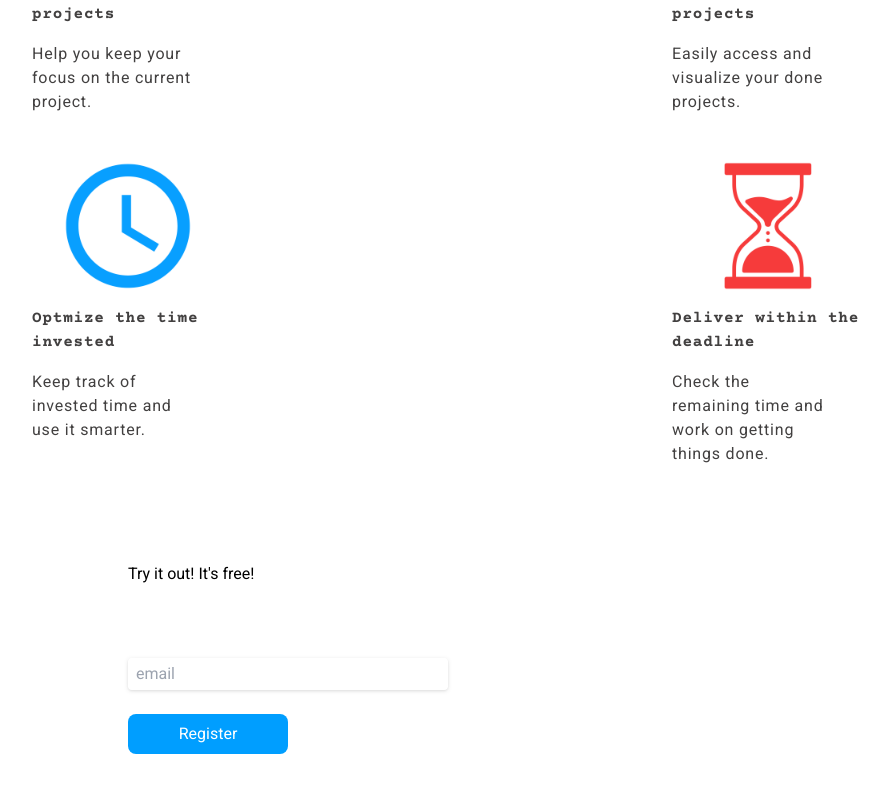
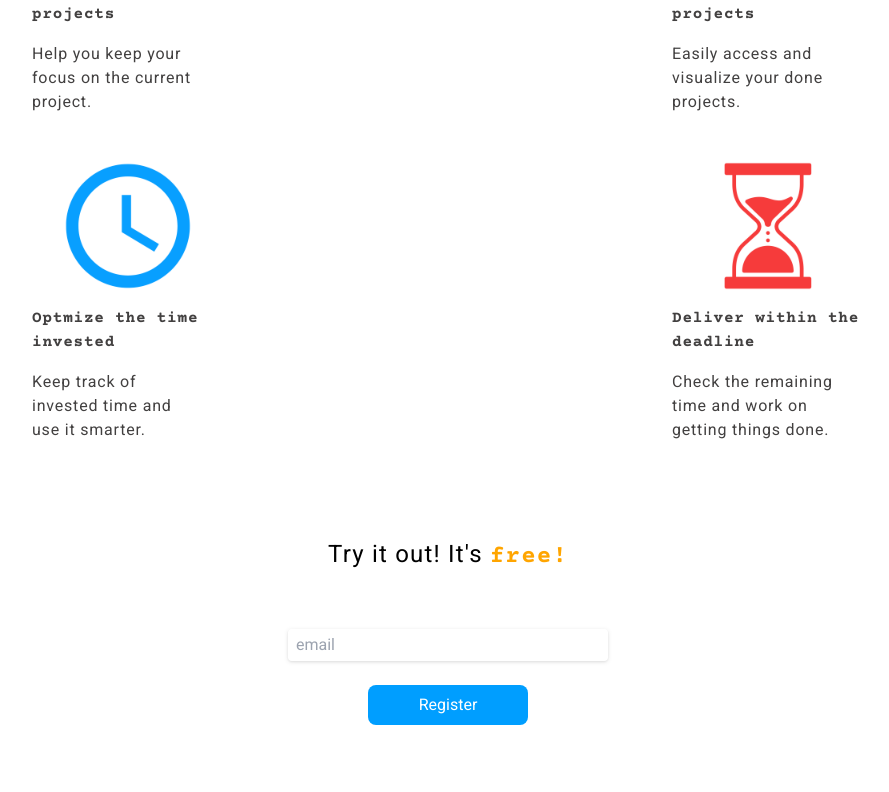
Before and after one commit to edukaki/devlist, a React (Create React App) app: page / in a window 1280 px wide. Shown: the part 1046-1838 px from the top of the page, without its empty margins (192-1081 px from the left). Built offline with nearby package versions, Linux system fonts and the light colour scheme; no server answers.

Commit message:
feat(home): adjust width and position of call to action

```diff
--- a/src/pages/Home/index.jsx
+++ b/src/pages/Home/index.jsx
@@ -49,15 +49,15 @@ const Home = () => {
                     <div className="flex flex-col">
                         <img className="w-40 place-self-center" src={remainingTimeIcon} alt="remaining time"/>
                         <h3 className="w-48 text-center pb-4 font-courier font-semibold tracking-wider md:text-left">Deliver within the deadline</h3>
-                        <p className="w-48 text-center md:text-left tracking-wider lg:w-40">Check the remaining time and work on getting things done.</p>
+                        <p className="w-48 text-center md:text-left tracking-wider lg:w-42">Check the remaining time and work on getting things done.</p>
                     </div>
                 </div>
             </section>
 
-            <section className="my-24 flex flex-col w-6/12 space-y-6 text-center m-auto font-roboto md:text-left">
-                <h2 className="mb-12">Try it out! It's <span>free!</span></h2>
-                <input className="drop-shadow rounded w-8/12 place-self-center py-1 px-2 md:place-self-start lg:w-6/12" type="email" placeholder="email"></input>
-                <button className="bg-blue rounded-lg w-auto place-self-center py-2 px-3 text-white md:place-self-start lg:w-3/12" type="button">Register</button>
+            <section className="my-24 flex flex-col w-6/12 space-y-6 items-center m-auto font-roboto md:text-left">
+                <h2 className="mb-8 text-2xl tracking-wider">Try it out! It's <span className="font-courier text-orange font-semibold">free!</span></h2>
+                <input className="drop-shadow rounded w-8/12 place-self-center m-auto py-1 px-2 lg:w-6/12" type="email" placeholder="email"></input>
+                <button className="bg-blue rounded-lg w-auto place-self-center m-auto py-2 px-3 text-white lg:w-3/12" type="button">Register</button>
             </section>
         </main>
     )
```
